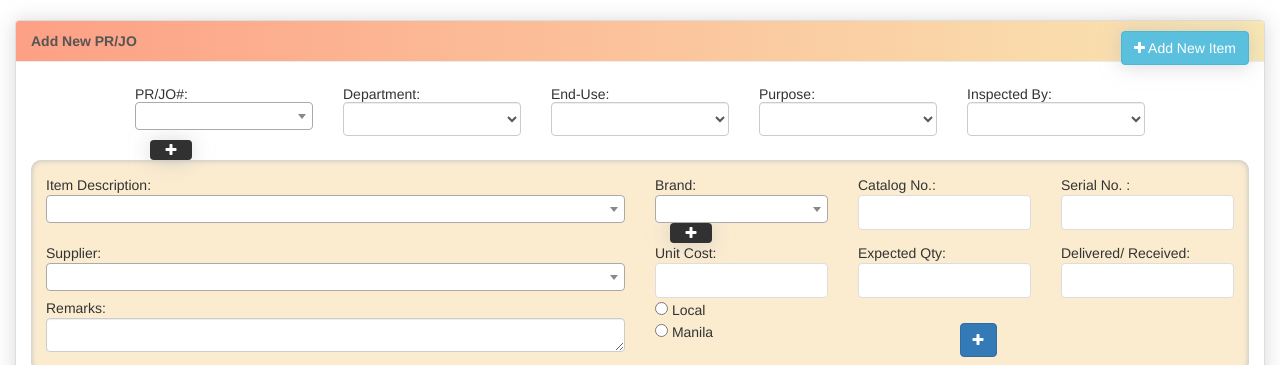
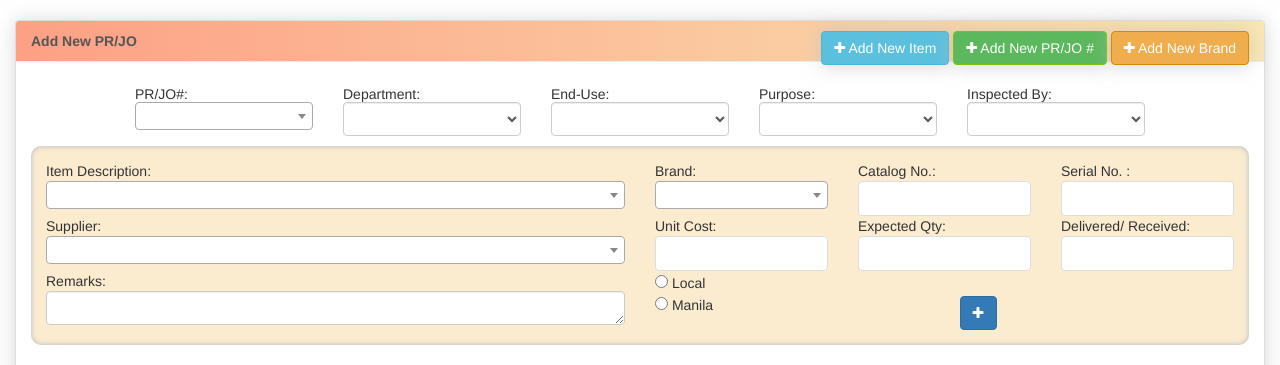
Before and after one commit to JonahBenares/inventory, a CodeIgniter app: page /inventory/index.php/receive/add_receive_second in a window 1280 px wide. Shown: the top 365 px of the page. Run offline with CodeIgniter, Linux system fonts and the light colour scheme; the visitor is signed in with stand-in values (Sample User, id 1); tables that the repository leaves empty or names only in its code hold one stand-in row (values such as "Sample post"); data that the repository does not hold is empty; some libraries are stand-ins or nearby versions.

Commit message:
border luzon

```diff
--- a/application/views/receive/add_receive_second.php
+++ b/application/views/receive/add_receive_second.php
@@ -58,8 +58,14 @@
 				<div class="panel-heading">
 					Add New PR/JO
 					<div class="pull-right">
-						<a class="clickable btn-info btn panel-button-tab-right shadow"  href="<?php echo base_url(); ?>index.php/items/add_item_first" target='_blank'>
+						<a class="animated pulse infinite clickable btn-info btn shadow"  href="<?php echo base_url(); ?>index.php/items/add_item_first" target='_blank'>
 							<span class="fa fa-plus"></span> Add New Item
+						</a>
+						<a class="animated pulse infinite btn clickable btn-success shadow"  data-toggle="modal" data-target="#PRModal" style="border:1px solid #75c700">
+							<span class="fa fa-plus"></span> Add New PR/JO #
+						</a>
+						<a class="animated pulse infinite  clickable btn btn-warning shadow"  data-toggle="modal" data-target="#myModal" style="border:1px solid #d68a00">
+							<span class="fa fa-plus"></span> Add New Brand
 						</a>
 					</div>
 				</div>
@@ -78,9 +84,7 @@
 										<?php } ?>
 									</select>
 								</h5>
-								<a class=" clickable panel-toggle panel-button-tab-right shadow"  data-toggle="modal" data-target="#PRModal">
-									<span class="fa fa-plus"></span>
-								</a>
+
 								<!-- <h5>PR/JO#: <input type="text" name="prno" id='prno' class="form-control" autocomplete="off">
 									<span id="suggestion-prno"></span></h5> -->
 							</div>
@@ -225,9 +229,7 @@
 										<option value = "<?php echo $brnd->brand_id;?>"><?php echo $brnd->brand_name;?></option>
 										<?php } ?>
 									</select>
-									<a class=" clickable panel-toggle panel-button-tab-right shadow"  data-toggle="modal" data-target="#myModal">
-										<span class="fa fa-plus"></span>
-									</a>
+
 									<input type='hidden' name='brand_id' id='brand_id'>
 									<input type='hidden' name='brand_name' id='brand_name'>
 								</div>
```
Also changed, not shown: application/views/restock/add_restock_second.php (+8 -6 lines), 1 other file.
